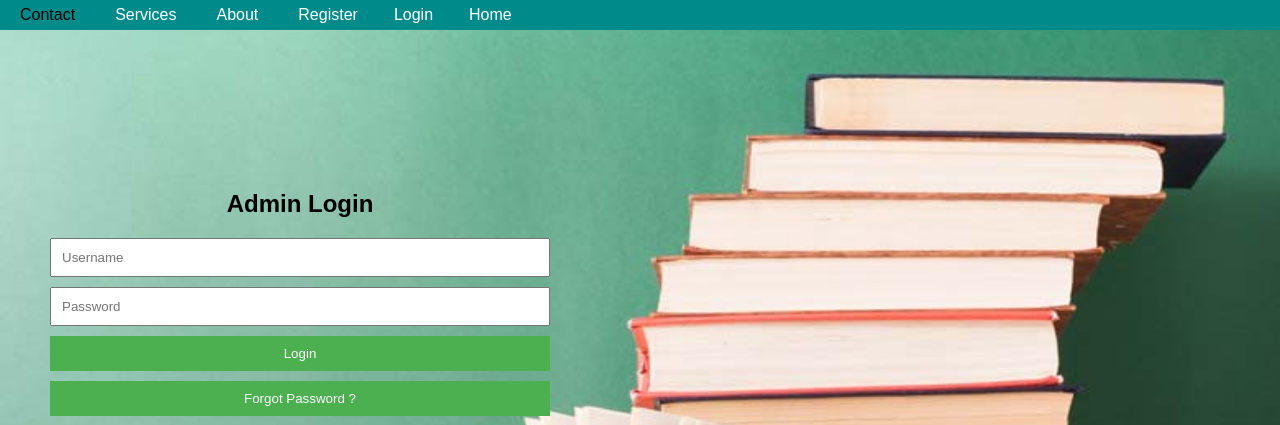
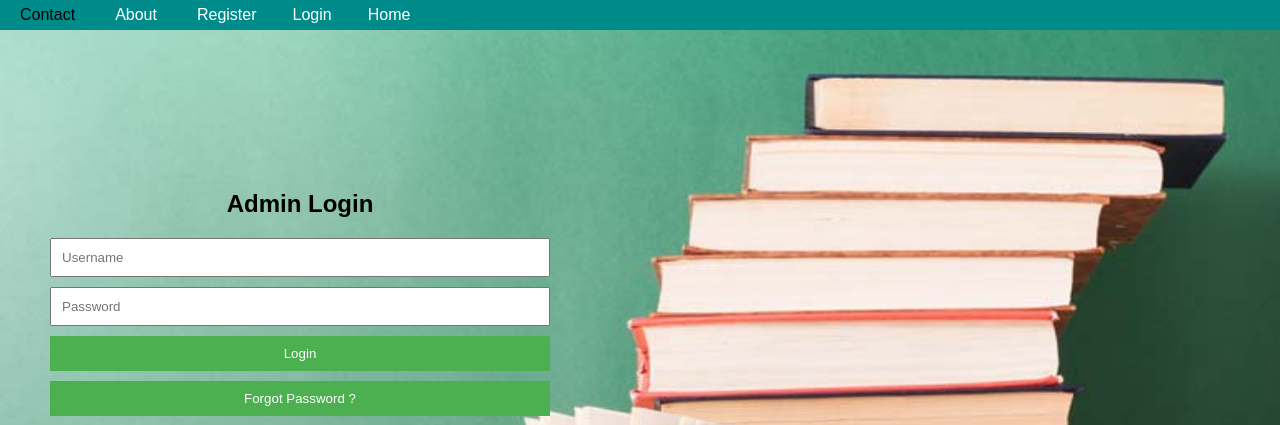
Before and after one commit to Samprikta15/LMS, a PHP site: page /LMS/Admin.php in a window 1280 px wide. Shown: the top 425 px of the page. Run offline with PHP 8.4, Linux system fonts and the light colour scheme.

Commit message:
removed service

```diff
--- a/Admin.php
+++ b/Admin.php
@@ -119,7 +119,7 @@ body {
 <div class="navbar">
 
     <a href="#contact">Contact</a>
-    <a href="#services">Services</a>
+
     <a href="#about">About</a>
   <a href="http://localhost/LMS/Registration_frontend.php">Register</a>
   <div class="dropdown">
--- a/Registration_frontend.php
+++ b/Registration_frontend.php
@@ -119,7 +119,7 @@
 <div class="navbar">
 
     <a href="#contact">Contact</a>
-    <a href="#services">Services</a>
+
     <a href="#about">About</a>
   <a href="http://localhost/LMS/Registration_frontend.php">Register</a>
   <div class="dropdown">
--- a/Student.php
+++ b/Student.php
@@ -124,7 +124,7 @@ body {
 <div class="navbar">
 
     <a href="#contact">Contact</a>
-    <a href="#services">Services</a>
+
     <a href="#about">About</a>
   <a href="http://localhost/LMS/Registration_frontend.php">Register</a>
   <div class="dropdown">
--- a/Teacher.php
+++ b/Teacher.php
@@ -119,7 +119,7 @@ body {
 <div class="navbar">
 
     <a href="#contact">Contact</a>
-    <a href="#services">Services</a>
+
     <a href="#about">About</a>
   <a href="http://localhost/LMS/Registration_frontend.php">Register</a>
   <div class="dropdown">
```
